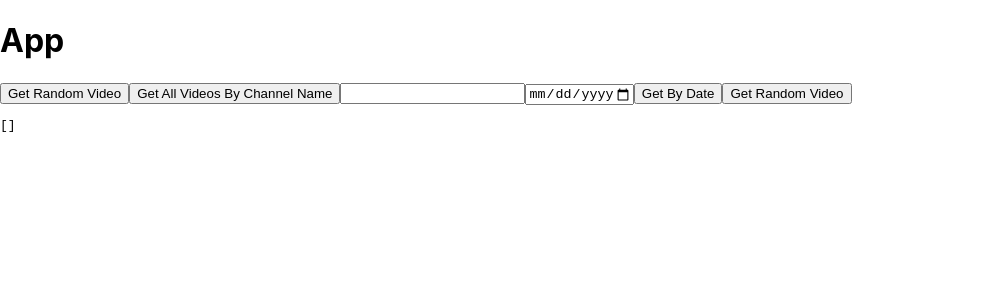
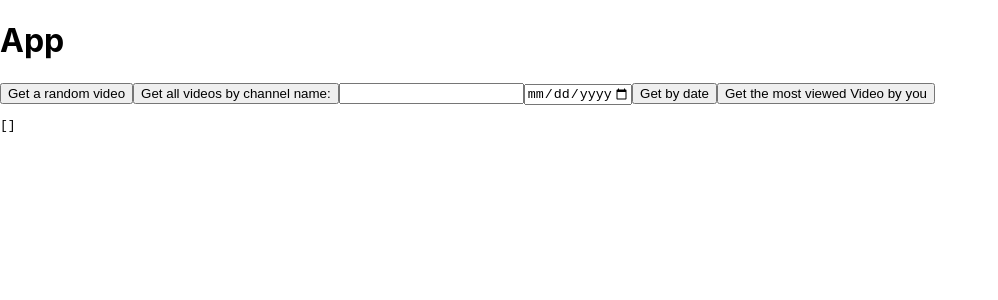
Before and after one commit to eladgubkin/YouTube-Past, a React (Vite) app in the folder frontend/: page / in a window 1280 px wide. Shown: the top 300 px of the page, without its empty margins (0-998 px from the left). Built offline with nearby package versions, Linux system fonts and the light colour scheme.

Commit message:
Update App.jsx

```diff
--- a/frontend/src/App.jsx
+++ b/frontend/src/App.jsx
@@ -54,12 +54,12 @@ const App = () => {
   return (
     <div>
       <h1>App</h1>
-      <button onClick={getRandomVideo}>Get Random Video</button>
-      <button onClick={getByChannel}>Get All Videos By Channel Name</button>
+      <button onClick={getRandomVideo}>Get a random video</button>
+      <button onClick={getByChannel}>Get all videos by channel name:</button>
       <input type="text" onChange={setChannelNameCB} value={channelName} />
       <input type="date" min="2019-04-08" max="2021-09-20" onChange={setDateTimeFunc} />
-      <button onClick={getByTime}>Get By Date</button>
-      <button onClick={getByMostViews}>Get Random Video</button>
+      <button onClick={getByTime}>Get by date</button>
+      <button onClick={getByMostViews}>Get the most viewed Video by you</button>
       <pre>{JSON.stringify(data, null, 2)}</pre>
     </div>
   );
```
